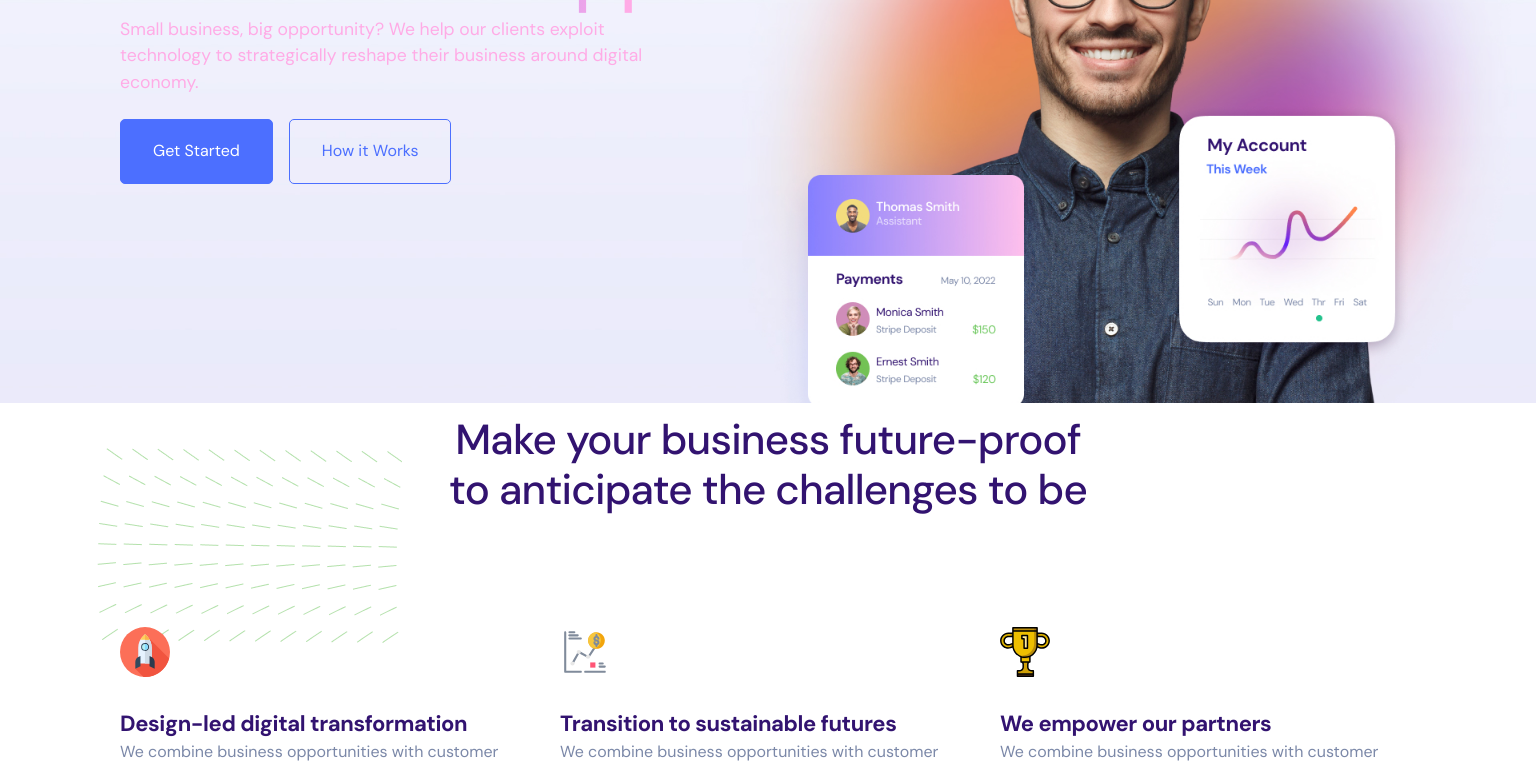
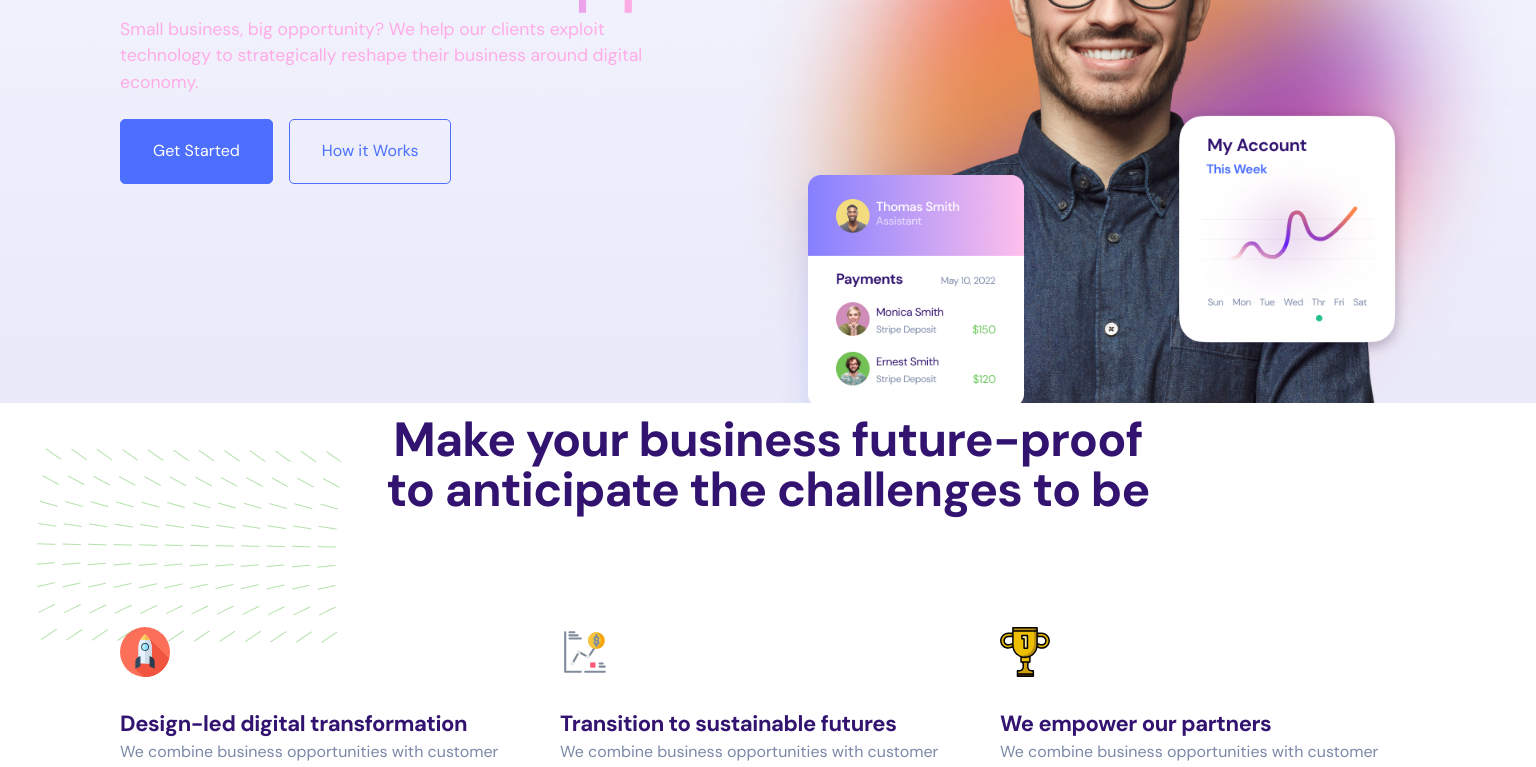
Before and after one commit to Binod69/digi-dolphins, a Next.js app: page / in a window 1536 px wide. Shown: the part 316-1083 px from the top of the page. Built offline with nearby package versions, Linux system fonts and the light colour scheme.

Commit message:
fixed an error

```diff
--- a/app/Components/HomeComponents/Info/info.module.css
+++ b/app/Components/HomeComponents/Info/info.module.css
@@ -1,9 +1,9 @@
 .infoTitle {
   color: var(--secondary-color);
   font-size: 36px;
-  line-height: 44px;
+  line-height: 2.75rem;
   text-transform: none;
-  font-weight: 500;
+  font-weight: 700;
   letter-spacing: -0.8px;
   margin-top: 2rem;
   text-align: center;
@@ -43,7 +43,7 @@
   }
   .titleImg {
     position: absolute;
-    left: 6%;
+    left: 2%;
     top: 95%;
   }
   .titleCont {
@@ -56,13 +56,13 @@
   }
   .infoTitle {
     color: var(--secondary-color);
-    font-size: 42px;
+    font-size: 3rem;
     line-height: 50px;
     text-transform: none;
-    font-weight: 500;
+    font-weight: 700;
     letter-spacing: -0.8px;
     margin-top: 2rem;
     text-align: center;
-    max-width: 50%;
+    max-width: 59%;
   }
 }
```
